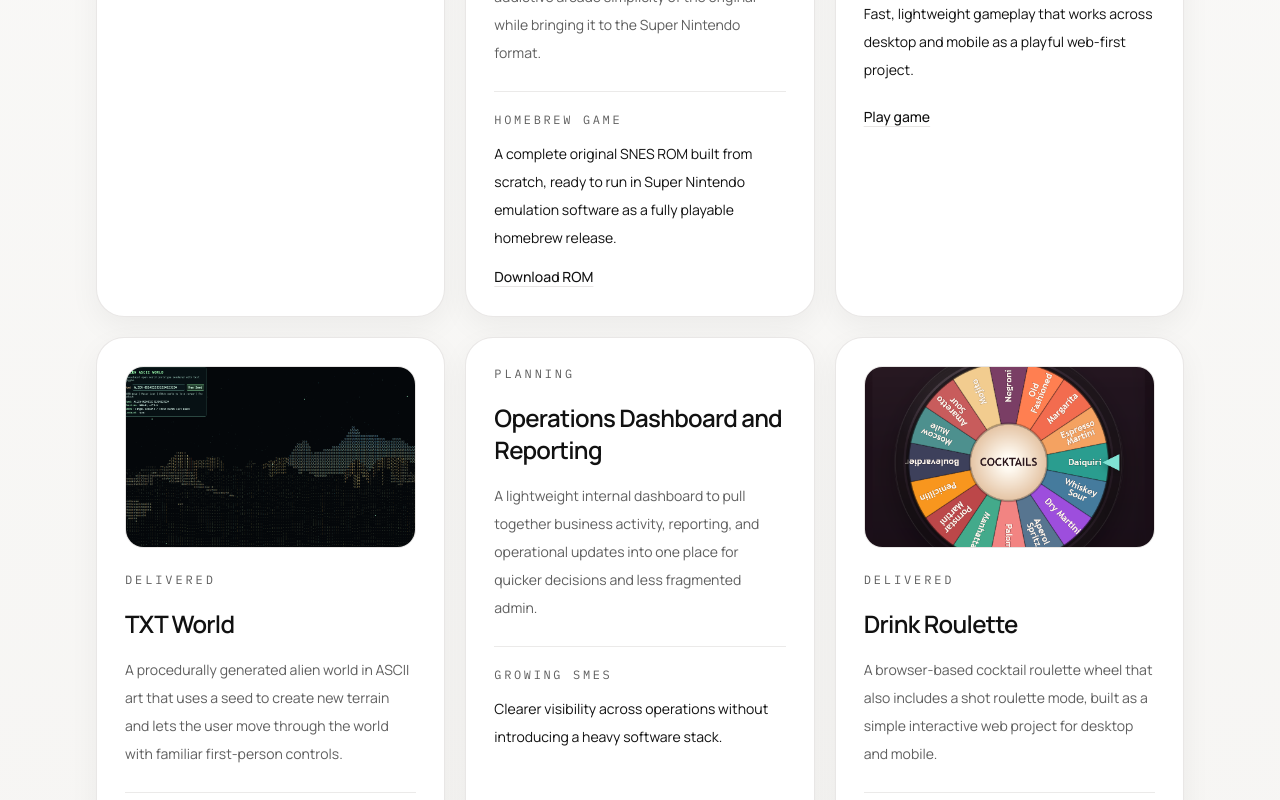
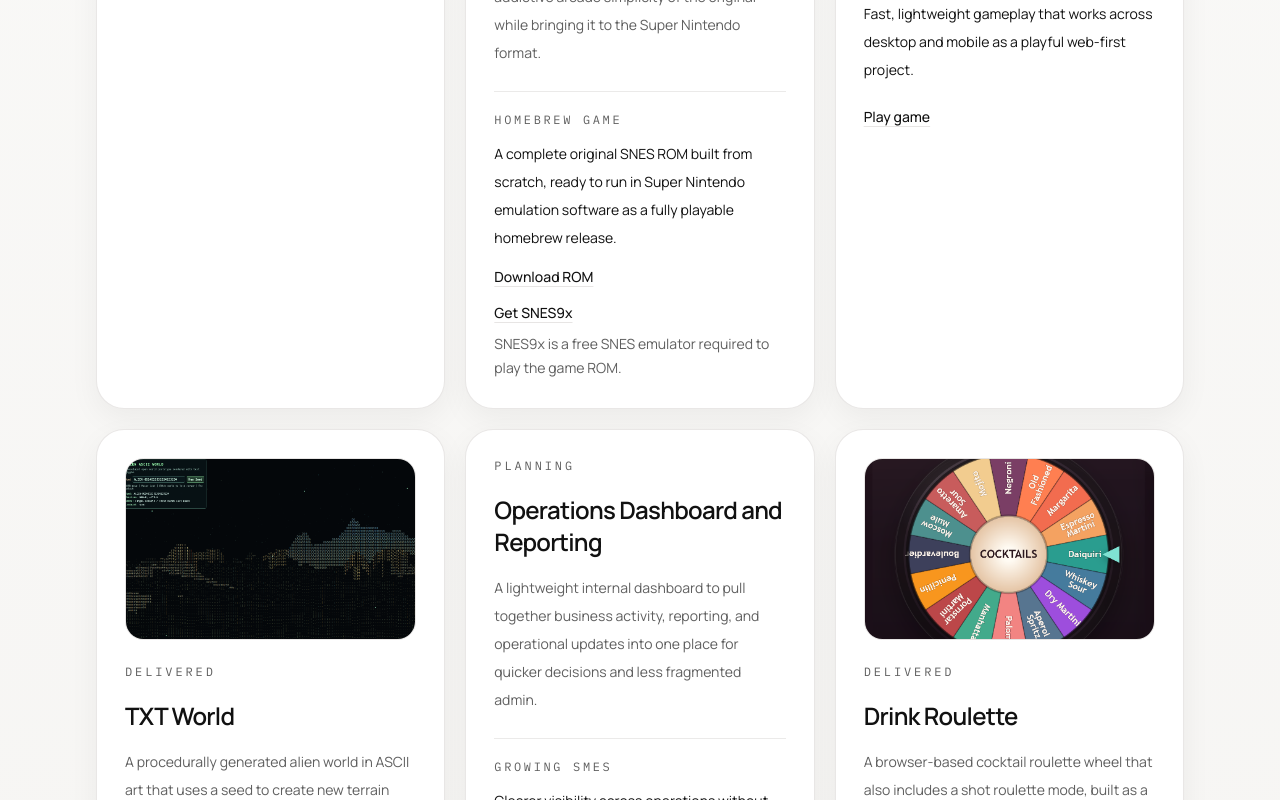
Before and after one commit to slurms666/pebbs-homepage, a Next.js app: page /projects in a window 1280 px wide. Shown: the part 1586-2386 px from the top of the page. Built offline with nearby package versions, Linux system fonts and the light colour scheme.

Commit message:
Add emulator link for Snek

```diff
--- a/app/projects/page.tsx
+++ b/app/projects/page.tsx
@@ -88,6 +88,21 @@ export default function ProjectsPage() {
                       </a>
                     </div>
                   ) : null}
+                  {project.helperHref ? (
+                    <div className="mt-3">
+                      <a
+                        href={project.helperHref}
+                        target="_blank"
+                        rel="noreferrer"
+                        className="text-sm font-medium text-ink underline decoration-line underline-offset-4"
+                      >
+                        {project.helperLabel ?? "More info"}
+                      </a>
+                      {project.helperText ? (
+                        <p className="mt-2 text-sm leading-6 text-muted">{project.helperText}</p>
+                      ) : null}
+                    </div>
+                  ) : null}
                 </div>
               </div>
             </SurfaceCard>
--- a/data/projects.ts
+++ b/data/projects.ts
@@ -8,6 +8,9 @@ export type ProjectEntry = {
   linkLabel?: string;
   downloadHref?: string;
   downloadLabel?: string;
+  helperHref?: string;
+  helperLabel?: string;
+  helperText?: string;
   imageSrc?: string;
   imageAlt?: string;
   featured?: boolean;
@@ -102,6 +105,9 @@ export const projects: ProjectEntry[] = [
       "A complete original SNES ROM built from scratch, ready to run in Super Nintendo emulation software as a fully playable homebrew release.",
     downloadHref: "/projects/snake.sfc",
     downloadLabel: "Download ROM",
+    helperHref: "https://www.snes9x.com/downloads.php",
+    helperLabel: "Get SNES9x",
+    helperText: "SNES9x is a free SNES emulator required to play the game ROM.",
     imageSrc: "/projects/snes-snek.png",
     imageAlt: "Screenshot artwork for the Snek Super Nintendo homebrew project"
   },
```
